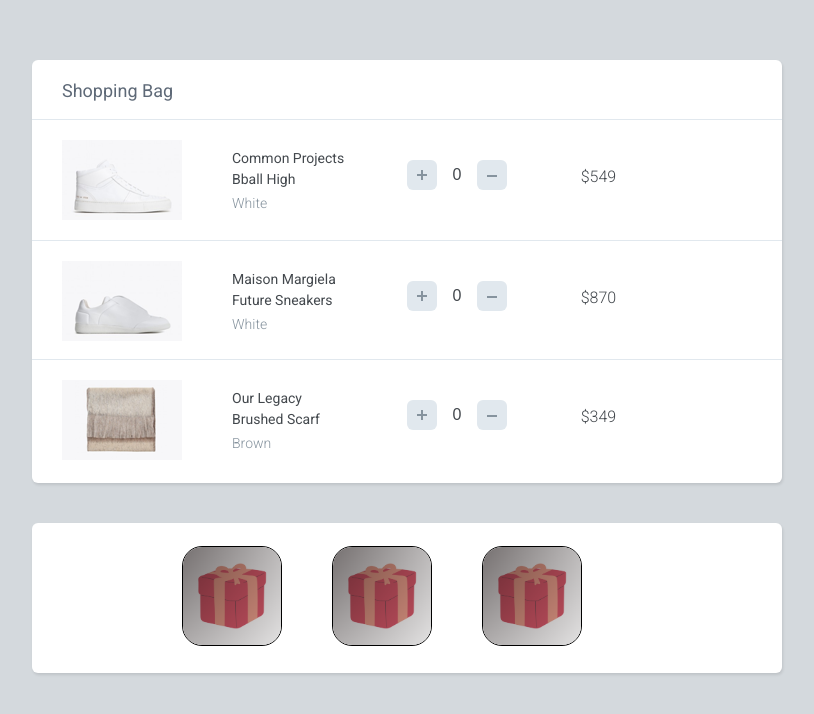
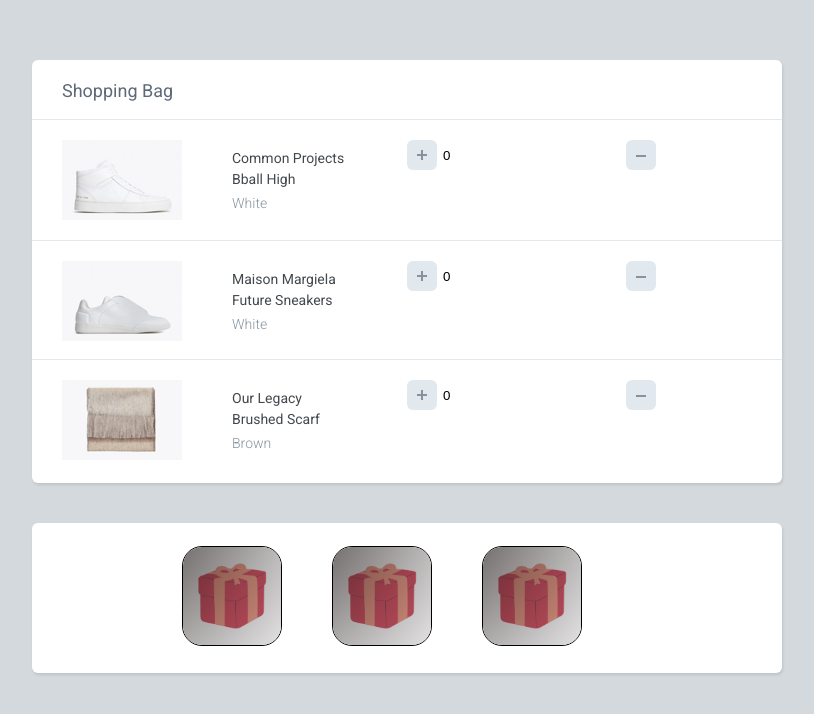
Before and after one commit to yusuffakhriddinov/card, a plain HTML site: page index.html in a window 1280 px wide. Shown: the whole page, without its empty margins (233-1047 px from the left). Drawn offline with nearby package versions, Linux system fonts and the light colour scheme.

Commit message:
Update index.html

```diff
--- a/index.html
+++ b/index.html
@@ -30,17 +30,17 @@
           <span>White</span>
         </div>
 
-        <div class="quantity">
+        <div>
           <button class="plus-btn" type="button" name="button">
-            <img src="plus.svg" alt="" />
+            <img src="plus.svg"  alt="" />
           </button>
-          <input type="text" name="name" value="0">
+          <input type="text" name="name" value="0" style="border: 0px">
           <button class="minus-btn" type="button" name="button">
             <img src="minus.svg" alt="" />
           </button>
         </div>
 
-        <div class="total-price">$549</div>
+
       </div>
 
       <!-- Product #2 -->
@@ -56,17 +56,17 @@
           <span>White</span>
         </div>
 
-        <div class="quantity">
+        <div>
           <button class="plus-btn" type="button" name="button">
             <img src="plus.svg" alt="" />
           </button>
-          <input type="text" name="name" value="0">
+          <input type="text" name="name"  style="border: 0px" value="0">
           <button class="minus-btn" type="button" name="button">
             <img src="minus.svg" alt="" />
           </button>
         </div>
 
-        <div class="total-price">$870</div>
+
       </div>
 
       <!-- Product #3 -->
@@ -83,22 +83,22 @@
           <span>Brown</span>
         </div>
 
-        <div class="quantity">
+        <div>
           <button class="plus-btn" type="button" name="button">
             <img src="plus.svg" alt="" />
           </button>
-          <input type="text" name="name" value="0">
+          <input type="text" name="name" style="border: 0px" value="0">
           <button class="minus-btn" type="button" name="button">
             <img src="minus.svg" alt="" />
           </button>
         </div>
 
-        <div class="total-price">$349</div>
+
       </div>
 
     </div>
 
-    <center><div id="gift_box">
+    <div id="gift_box" style="text-align:center">
         <!--Unlock Gifts-->
           <!--Gift N1-->
           <div class="gift">
@@ -121,7 +121,7 @@
             </div>
           </div>
       </div>
-  </center>
+
 
     <script type="text/javascript">
       var count = 0;
```
